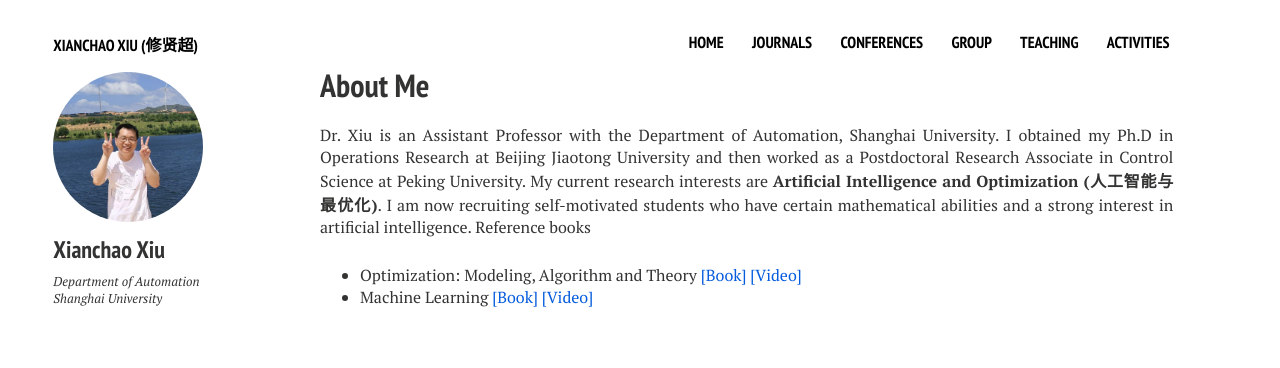
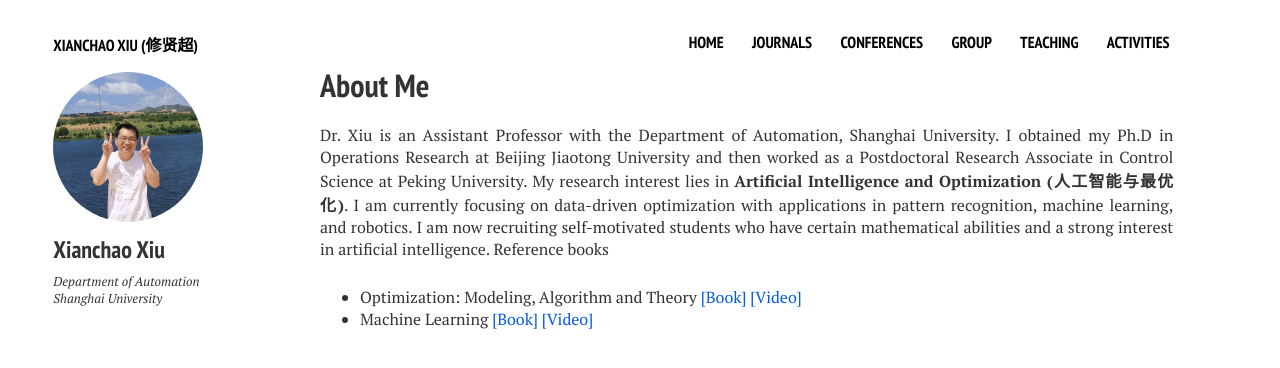
Before and after one commit to xianchaoxiu/xianchaoxiu.github.io, a Jekyll site: the page built from index.md, in a window 1280 px wide. Shown: the top 368 px of the page. Built offline with Jekyll 4.4.1, drawn with Linux system fonts in a browser that asks for light colours; nearby versions of some CDN libraries.

Commit message:
Update home2.html

```diff
--- a/_layouts/home2.html
+++ b/_layouts/home2.html
@@ -28,7 +28,8 @@
   <h1>About Me</h1>
       <p> Dr. Xiu is an Assistant Professor with the Department of Automation, Shanghai University.
 	      I obtained my Ph.D in Operations Research at Beijing Jiaotong University and then worked as a Postdoctoral Research Associate in Control Science at Peking University.
- My current research interests are <b>Artificial Intelligence and Optimization (人工智能与最优化)</b>.
+
+	      My research interest lies in <b>Artificial Intelligence and Optimization (人工智能与最优化)</b>. I am currently focusing on data-driven optimization with applications in pattern recognition, machine learning, and robotics.
 
 
             I am now recruiting self-motivated students who have certain mathematical abilities and a strong interest in artificial intelligence. Reference books
```
